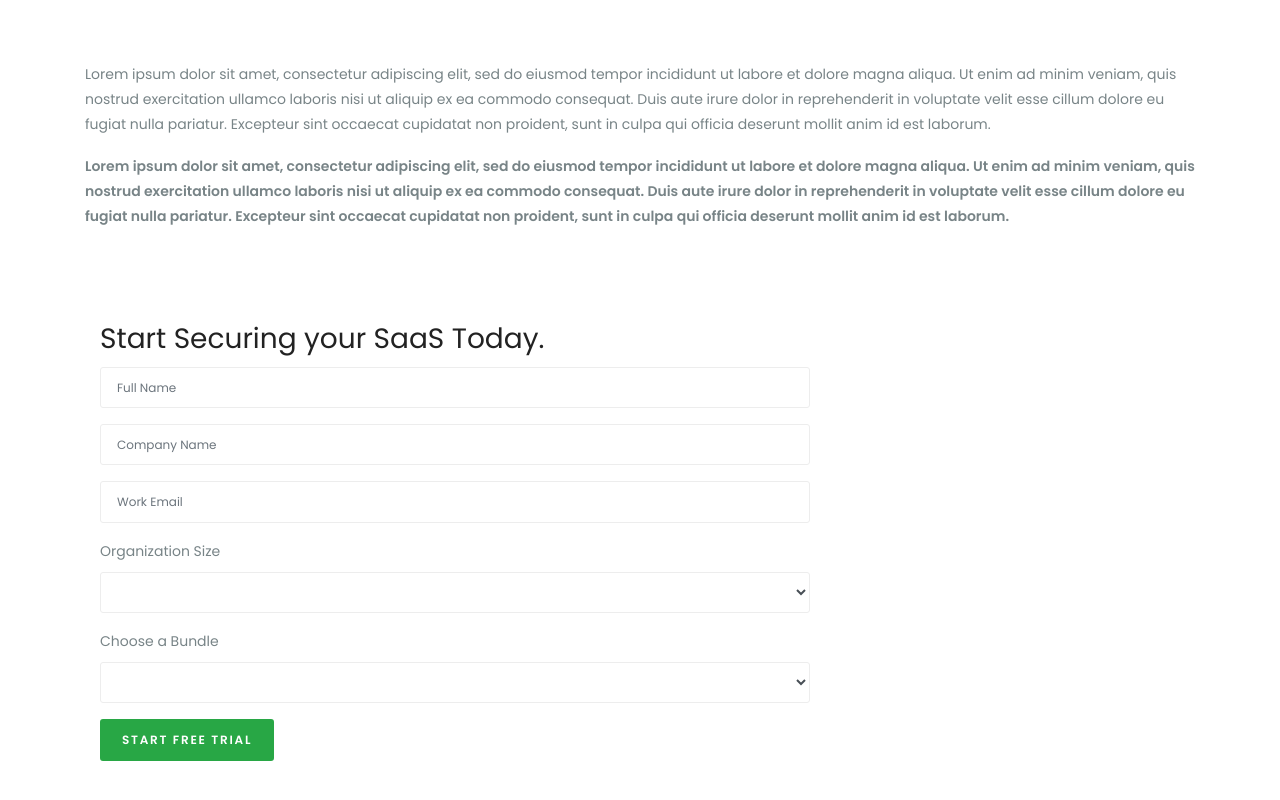
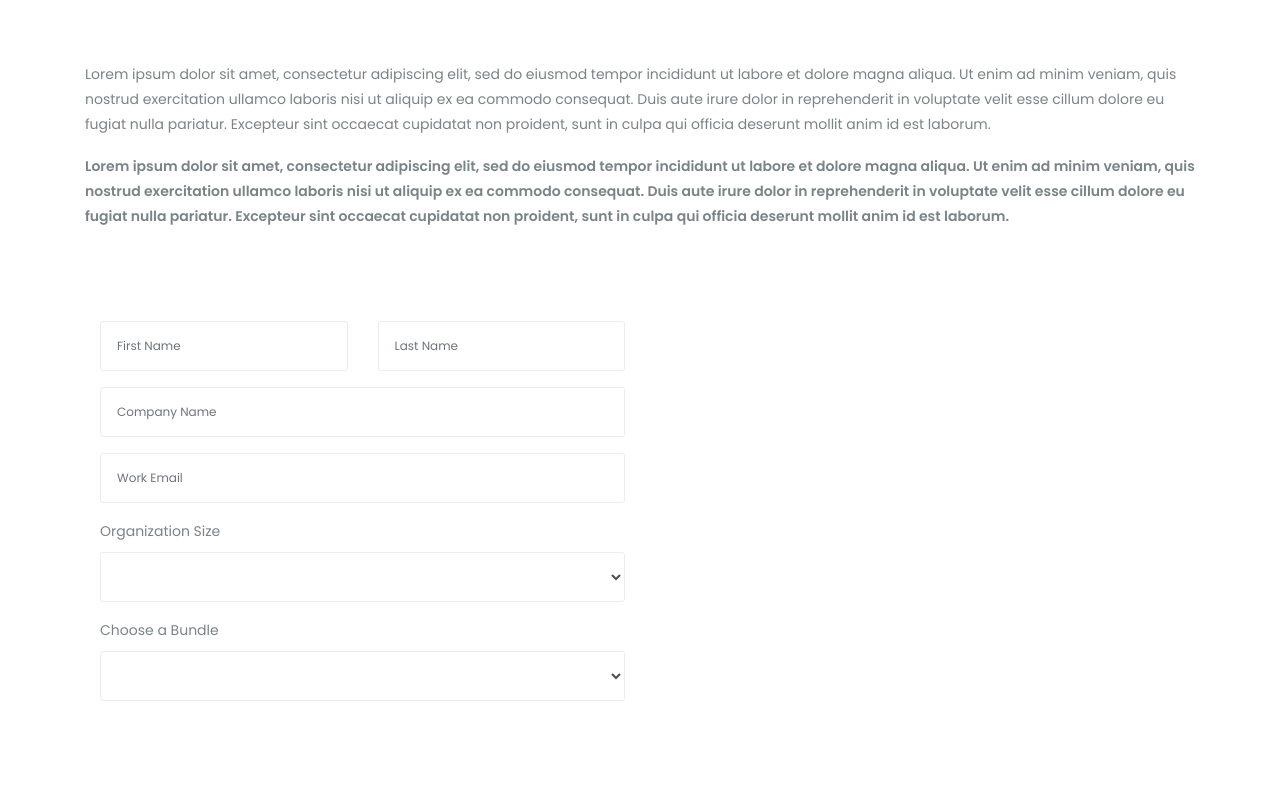
Before and after one commit to Jerling1989/SandBox, a plain HTML site: page index.html in a window 1280 px wide. Shown: the part 472-1272 px from the top of the page. Drawn offline with nearby package versions, Linux system fonts and the light colour scheme.

Commit message:
form field width

```diff
--- a/index.html
+++ b/index.html
@@ -48,19 +48,19 @@
 	</div>
 
 	<div class="container">
-		<div class="col-lg-8 col-md-8" id="bottom-form">
-      <h3>Start Securing your SaaS Today.</h3>
+		<div class="col-lg-6 col-md-6" id="bottom-form">
+      <!-- <h3>Start Securing your SaaS Today.</h3> -->
       <form>
 
-        <!-- <div class="row"> -->
-        	<div class="form-group">
-	          <input class="form-control" type="text" placeholder="Full Name" required />
+        <div class="row">
+        	<div class="form-group col-md-6 col-lg-6">
+	          <input class="form-control" type="text" placeholder="First Name" required />
 	        </div>
 
-	        <!-- <div class="form-group col-md-6 col-lg-6">
+	        <div class="form-group col-md-6 col-lg-6">
 	          <input class="form-control" type="text" placeholder="Last Name" required />
 	        </div>
-        </div> -->
+        </div>
 
 
         <div class="form-group">
@@ -92,7 +92,7 @@
           </select>
         </div>
 
-        <input type="submit" class="btn btn-success" value="Start Free Trial" />
+        <!-- <input type="submit" class="btn btn-success" value="Start Free Trial" /> -->
       </form>
     </div>
 	</div>
@@ -100,6 +100,9 @@
 	<div>
 		<br /><br /><br />
 	</div>
+	<div>
+		<br /><br /><br />
+	</div>
 
 
 </body>
--- a/style.css
+++ b/style.css
@@ -151,8 +151,8 @@ h6 {
 .form-group input, .form-group select {
   display: block;
   width: 100%;
-  /*height: 50px;*/
-  padding: 1.225rem 1rem;
+  height: 45px;
+  padding: 1.5rem 1rem;
   font-size: .75rem;
   line-height: 1.5;
   color: #495057;
```
